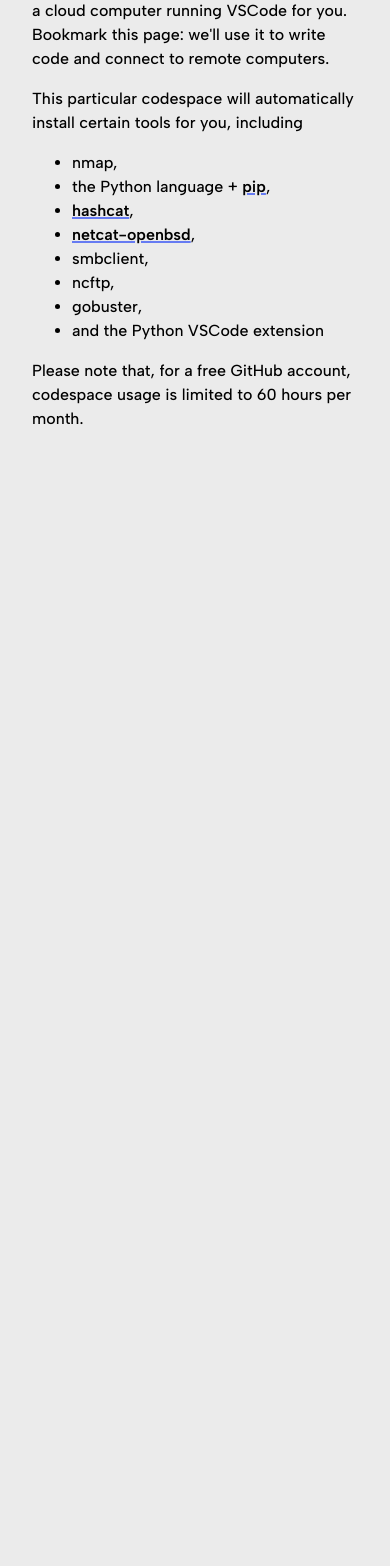
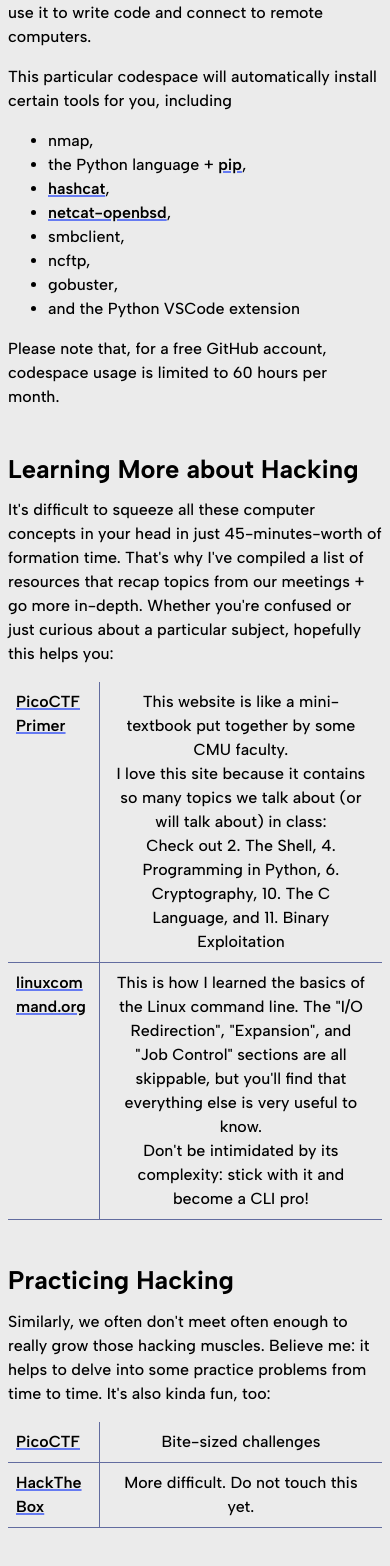
Before and after one commit to scepterb/cyber-cats, a React (Vite) app in the folder client/: page /resources in a window 390 px wide. Shown: the part 390-1956 px from the top of the page. Before the commit the page ends 892 px from the top, so only its background shows below. Built offline with nearby package versions, Linux system fonts and the light colour scheme; no server answers; the HTML template or start-up script is replaced by a standard one.

Commit message:
Add resources page, Add typing effect Also fix some mobile sizings

```diff
--- a/client/src/index.css
+++ b/client/src/index.css
@@ -37,6 +37,9 @@
   text-align: center;
 
   box-sizing: border-box;
+}
+@media (max-width: 900px) {
+  #root {padding: 0.5rem;}
 }
 
 a {
--- a/client/src/pages/Home.tsx
+++ b/client/src/pages/Home.tsx
@@ -9,7 +9,7 @@
   return (
     <div className="page-content">
       <div className="page-title">
-        <h1>Hacking @ SIHS </h1>
+        <h1 className="typing">Hacking @ SIHS </h1>
         <h3 className="narrow-content">We are a cybersecurity and computer engineering club from Saint Ignatius High School.</h3>
       </div>
       <Divider />
--- a/client/src/pages/Pages.css
+++ b/client/src/pages/Pages.css
@@ -4,7 +4,7 @@
   margin: 0 auto;
 }
 @media (max-width: 900px) {
-  .page-content {padding: 0;}
+  .page-content {padding: 24px 0 0;}
 }
 @media (min-width: 1500px) {
   .page-content {max-width: 80%; margin: auto;}
@@ -19,9 +19,55 @@
   margin: 0 auto;
 }
 
+.margin-bottom {
+  margin-bottom: 3rem;
+}
+
 .page-title {
   display: flex;
   flex-direction: column;
-  justify-content: center;
+  align-items: center;
   min-height: 130px;
 }
+
+/* Typing effect breaks on small screens */
+@media (min-width: 900px) {
+  .typing {
+    max-width: max-content; /* The width of the box is the width of the text */
+    overflow: hidden; /* Ensures the content is not revealed until the animation */
+    border-right: .15em solid var(--accent); /* The typwriter cursor */
+    white-space: nowrap; /* Keeps the content on a single line */
+    letter-spacing: .03em; /* Adjust as needed */
+    animation:
+      typing 3.0s steps(50, end),
+      blink-caret 1s step-end infinite;
+  }
+  /* The typing effect */
+  @keyframes typing {
+    from { width: 0 }
+    to { width: 100% }
+  }
+  /* The typewriter cursor effect */
+  @keyframes blink-caret {
+    from, to { border-color: transparent }
+    50% { border-color: var(--accent); }
+  }
+}
+
+.table-resource {
+  display: flex;
+  border-bottom: 1px solid var(--accent-soft);
+}
+.table-resource-name {
+  width: 20%;
+  padding: 0.5rem;
+  border-right: 1px solid var(--accent-soft);
+  overflow-wrap: break-word;
+}
+.table-resource-desc {
+  text-align: center;
+  padding: 0.5rem 1rem;
+  flex: 1;
+
+  white-space: pre-line;
+}
--- a/client/src/pages/Resources.tsx
+++ b/client/src/pages/Resources.tsx
@@ -1,6 +1,40 @@
 import TooltipLink from "../components/TooltipLink";
 import Annotation from "../components/Annotation";
+
 import "./Pages.css";
+
+type Resource = {
+  name: string;
+  description: string;
+  href: string;
+}
+const learning_resources: Resource[]  = [
+  {
+    name: "PicoCTF Primer",
+    description: `This website is like a mini-textbook put together by some CMU faculty.
+    I love this site because it contains so many topics we talk about (or will talk about) in class:
+    Check out 2. The Shell, 4. Programming in Python, 6. Cryptography, 10. The C Language, and 11. Binary Exploitation`,
+    href: "https://primer.picoctf.org/#_introduction"
+  },
+  {
+    name: "linuxcommand.org",
+    description: `This is how I learned the basics of the Linux command line. The "I/O Redirection", "Expansion", and "Job Control" sections are all skippable, but you'll find that everything else is very useful to know.
+    Don't be intimidated by its complexity: stick with it and become a CLI pro!`,
+    href: "https://linuxcommand.org/lc3_learning_the_shell.php#contents"
+  },
+];
+const practice_resources: Resource[] = [
+  {
+    name: "PicoCTF",
+    description: `Bite-sized challenges`,
+    href: "https://play.picoctf.org/practice"
+  },
+  {
+    name: "HackTheBox",
+    description: `More difficult. Do not touch this yet.`,
+    href: "https://app.hackthebox.com/home"
+  }
+];
 
 export default function Resources() {
   return (
@@ -8,6 +42,7 @@
       <div className="page-content subpage-left-align">
         <h1>Resources</h1>
 
+        <div className="margin-bottom">
           <h2>The GitHub Codespace</h2>
           <p>
             Those who can't download VSCode or access the terminal on their personal device should create a GitHub codespace with <TooltipLink href="https://github.com/codespaces/new?repo=scepterb/cyber-cats-codespace" tooltip="github.com" target="_blank">this link</TooltipLink>.
@@ -31,6 +66,42 @@
             Please note that, for a free GitHub account, codespace usage is limited to 60 hours per month.
           </p>
         </div>
+
+        <div className="margin-bottom">
+          <h2 className="typing">Learning More about Hacking</h2>
+          <p>
+            It's difficult to squeeze all these computer concepts in your head in just 45-minutes-worth of formation time.
+            That's why I've compiled a list of resources that recap topics from our meetings + go more in-depth.
+            Whether you're confused or just curious about a particular subject, hopefully this helps you:
+          </p>
+          <div className="table">
+            {learning_resources.map((res, index) => (
+              <div key={index} className="table-resource">
+                <div className="table-resource-name"><a href={res.href}>{res.name}</a></div>
+                <div className="table-resource-desc">{res.description}</div>
+              </div>
+            ))}
+          </div>
+        </div>
+
+        <div className="margin-bottom">
+          <h2 className="typing">Practicing Hacking</h2>
+          <p>
+            Similarly, we often don't meet often enough to really grow those hacking muscles.
+            Believe me: it helps to delve into some practice problems from time to time. It's also kinda fun, too:
+          </p>
+          <div className="table">
+            {practice_resources.map((res, index) => (
+              <div key={index} className="table-resource">
+                <div className="table-resource-name"><a href={res.href}>{res.name}</a></div>
+                <div className="table-resource-desc">{res.description}</div>
+              </div>
+            ))}
+          </div>
+        </div>
+
+      </div>
+
     </>
   );
 }
```
Lines whose indentation alone changed are shown as unchanged.
